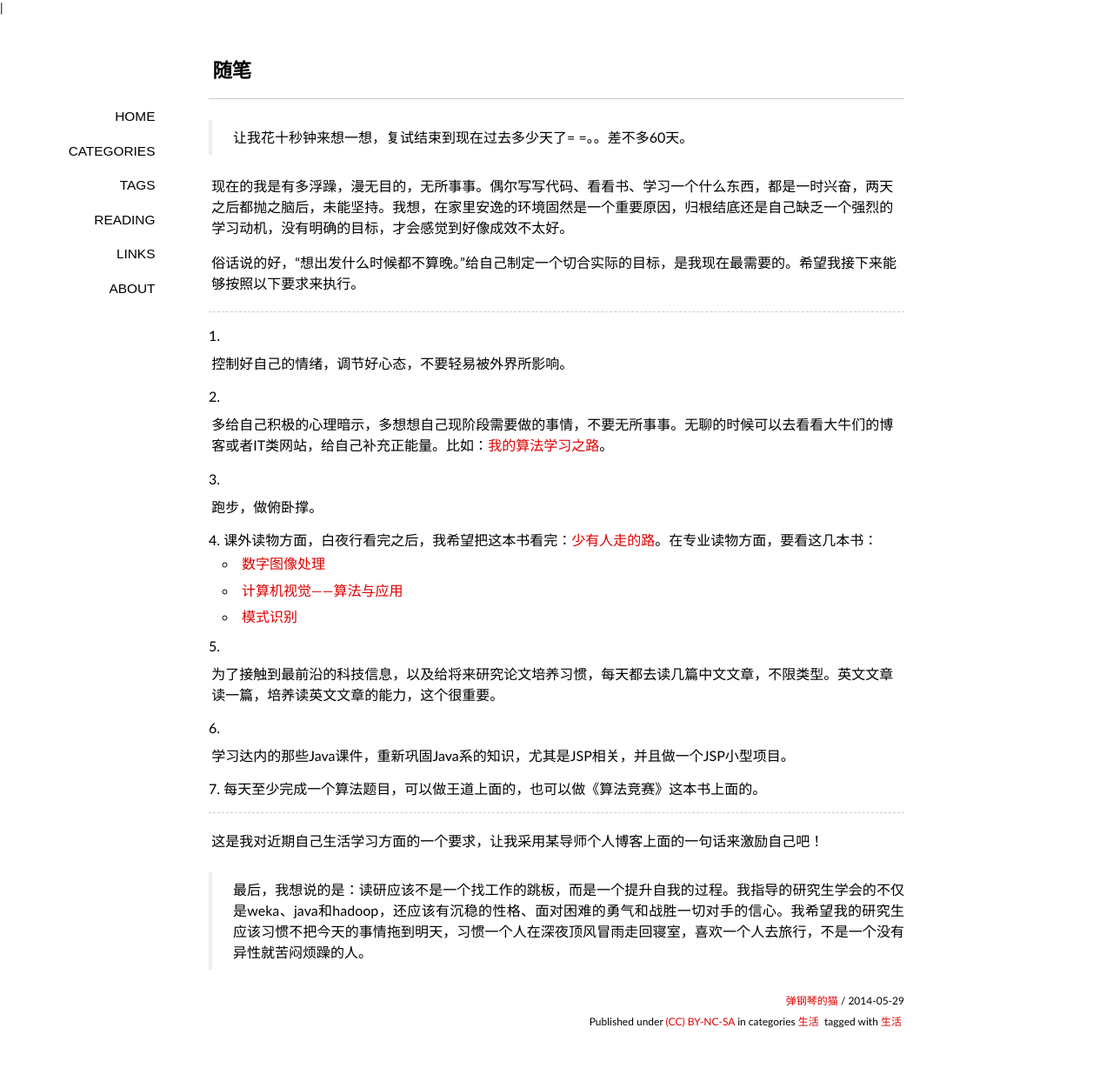
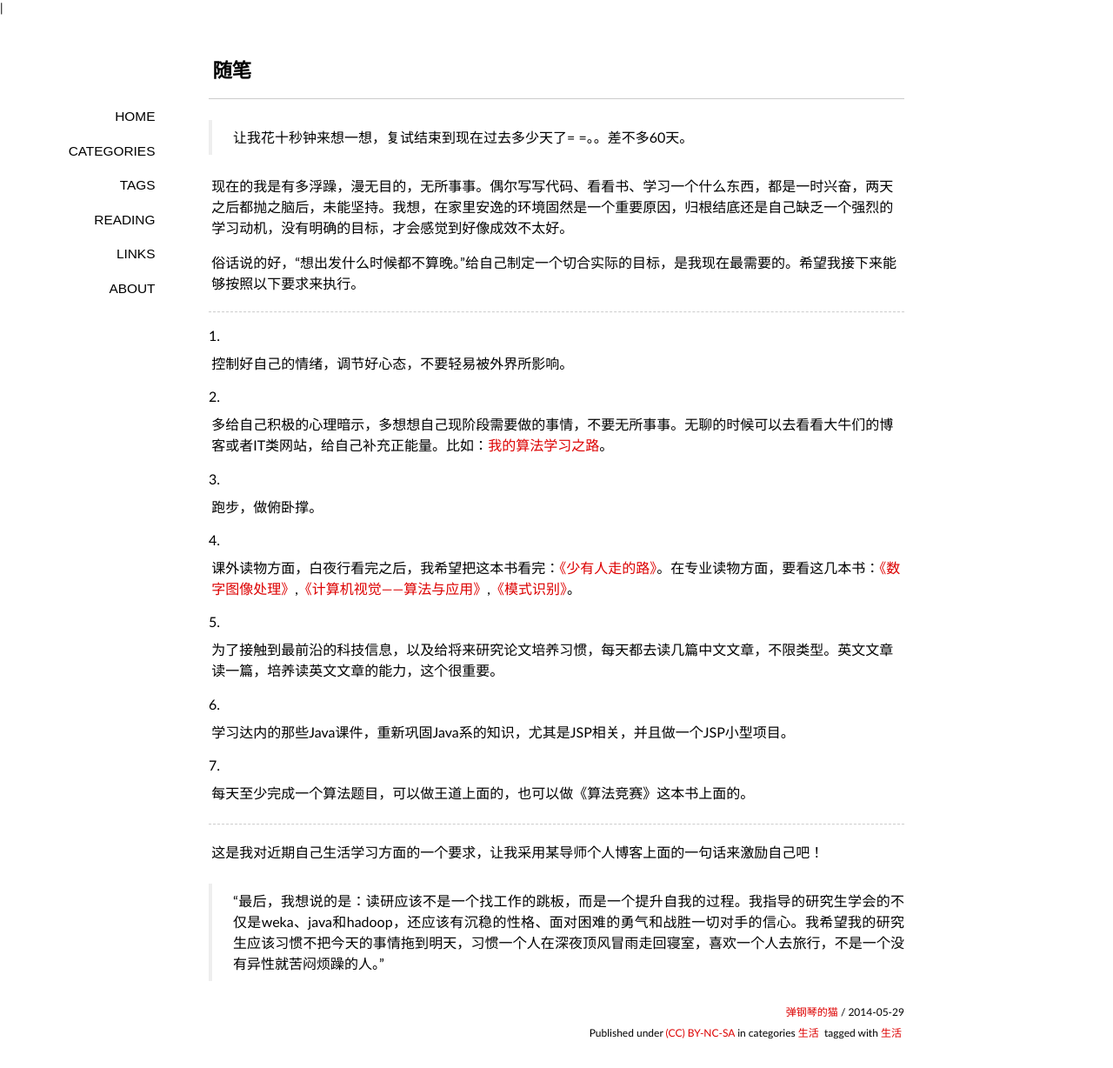
Before and after one commit to PianoCat/PianoCat.github.io, a Jekyll site: the page built from _posts/2014-05-29-essay.md, in a window 1280 px wide. Shown: the whole page at 87% size. Built offline with Jekyll 4.4.1, drawn with Linux system fonts in a browser that asks for light colours; some web fonts are replaced; Markdown is read by kramdown in place of the engine named in the settings; comment, search, counter and statistics services are not loaded.

```diff
--- a/_posts/2014-05-29-essay.md
+++ b/_posts/2014-05-29-essay.md
@@ -19,10 +19,7 @@ tags: [生活]
 
 3. 跑步，做俯卧撑。
 
-4. 课外读物方面，白夜行看完之后，我希望把这本书看完：[少有人走的路] [2]。在专业读物方面，要看这几本书：
-- [数字图像处理] [3]
-- [计算机视觉——算法与应用] [4]
-- [模式识别] [5]
+4. 课外读物方面，白夜行看完之后，我希望把这本书看完：[《少有人走的路》] [2]。在专业读物方面，要看这几本书：[《数字图像处理》] [3],[《计算机视觉——算法与应用》] [4],[《模式识别》] [5]。
 
 5. 为了接触到最前沿的科技信息，以及给将来研究论文培养习惯，每天都去读几篇中文文章，不限类型。英文文章读一篇，培养读英文文章的能力，这个很重要。
 
@@ -34,7 +31,7 @@ tags: [生活]
 
 这是我对近期自己生活学习方面的一个要求，让我采用某导师个人博客上面的一句话来激励自己吧！
 
->最后，我想说的是：读研应该不是一个找工作的跳板，而是一个提升自我的过程。我指导的研究生学会的不仅是weka、java和hadoop，还应该有沉稳的性格、面对困难的勇气和战胜一切对手的信心。我希望我的研究生应该习惯不把今天的事情拖到明天，习惯一个人在深夜顶风冒雨走回寝室，喜欢一个人去旅行，不是一个没有异性就苦闷烦躁的人。
+>“最后，我想说的是：读研应该不是一个找工作的跳板，而是一个提升自我的过程。我指导的研究生学会的不仅是weka、java和hadoop，还应该有沉稳的性格、面对困难的勇气和战胜一切对手的信心。我希望我的研究生应该习惯不把今天的事情拖到明天，习惯一个人在深夜顶风冒雨走回寝室，喜欢一个人去旅行，不是一个没有异性就苦闷烦躁的人。”
 
 [1]: http://blog.jobbole.com/67348/
 
```
